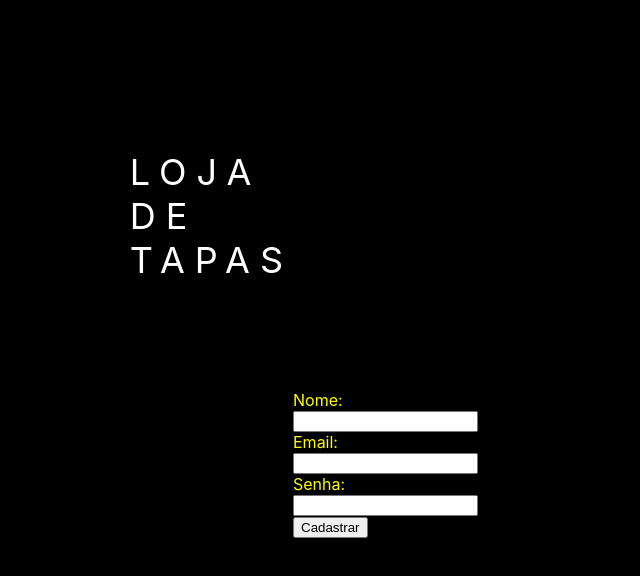
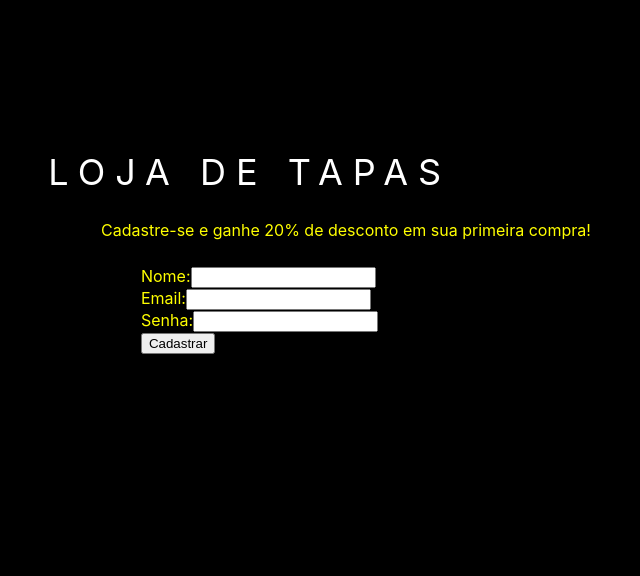
Before and after one commit to yasminhohenfeld/tapas-shop, a React (Create React App) app in the folder Frontend/my-app/: page / in a window 1280 px wide. Shown: the top 576 px of the page, without its empty margins (602-1242 px from the left). Built offline with nearby package versions, Linux system fonts and the light colour scheme.

Commit message:
css style

```diff
--- a/Frontend/my-app/src/App.css
+++ b/Frontend/my-app/src/App.css
@@ -1,10 +1,8 @@
 .box {
   display: flex;
   justify-content: flex-end;
-  /* text-align: ; */
-
+  position: relative;
 }
-
 
 .btn:hover{
   background: yellow;
@@ -15,22 +13,31 @@
 .App-header {
   background-color: black;
   min-height: 100vh;
-
 }
 
 .App-text{
   color: white;
   font-size: calc(20px + 2vmin);
   letter-spacing: 10px;
-  margin: 150px 0px 0px 2000px;
-  display: flex;
+  position: relative;
+  top: 150px;
+  left: 500px;
+
+}
+
+.text-two{
+  color: yellow;
+  position: relative;
+  top: 220px;
+  left: 150px
 }
 
 .form{
   color: yellow;
   display: flex;
-  margin: 300px 200px 0px 0px;
-  padding-top: 90px;
+  position: relative;
+  top: 250px;
+  right: 300px;
 }
 
 .App-image {
--- a/Frontend/my-app/src/App.js
+++ b/Frontend/my-app/src/App.js
@@ -8,7 +8,9 @@ function App() {
           <div class= "App-text">
           LOJA DE TAPAS
           </div>
-
+          <div class="text-two">
+          Cadastre-se e ganhe 20% de desconto em sua primeira compra!
+          </div>
           <p class="form">
             <form>
               <div>
@@ -17,24 +19,20 @@ function App() {
                 <input type="text" name="name" required />
               </label>
               </div>
-
               <div>
               <label>
                 Email:
                 <input type="email" name="email" required />
               </label>
               </div>
-
               <div>
               <label>
                 Senha:
                 <input type="password" name="senha" required />
               </label>
               </div>
-
               <input class="btn" type="submit" value="Cadastrar" />
             </form>
-
           </p>
         </div>
 
@@ -42,11 +40,7 @@ function App() {
         <img src='tapas-espanholas.webp' alt= "" />
         </div> */}
 
-
-
-
     </div>
-
 
 
   );
```
